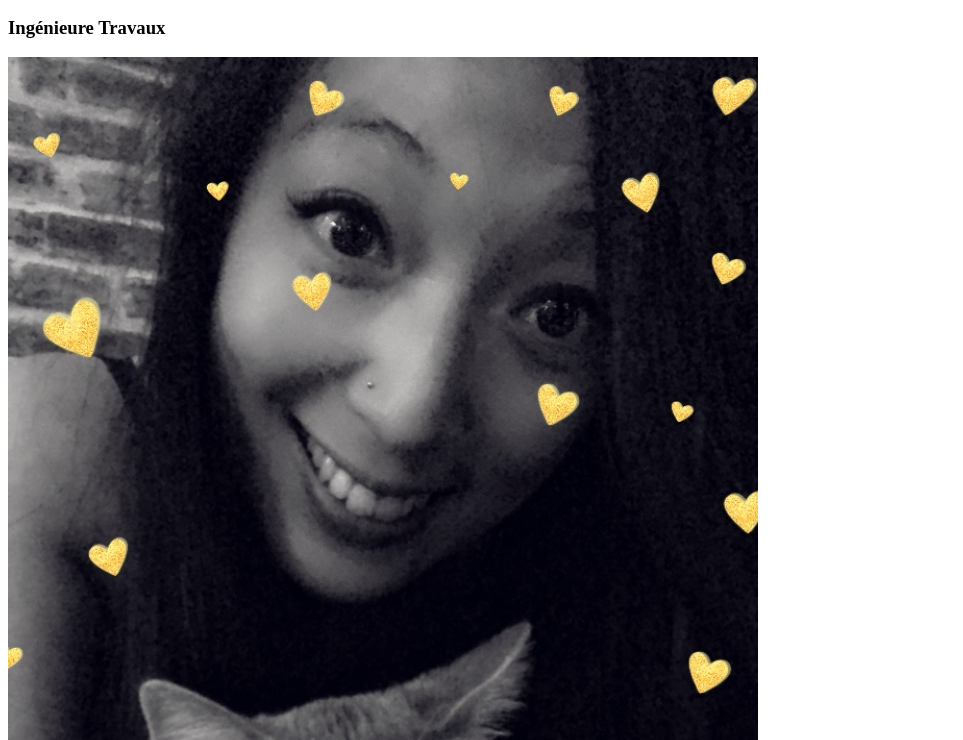
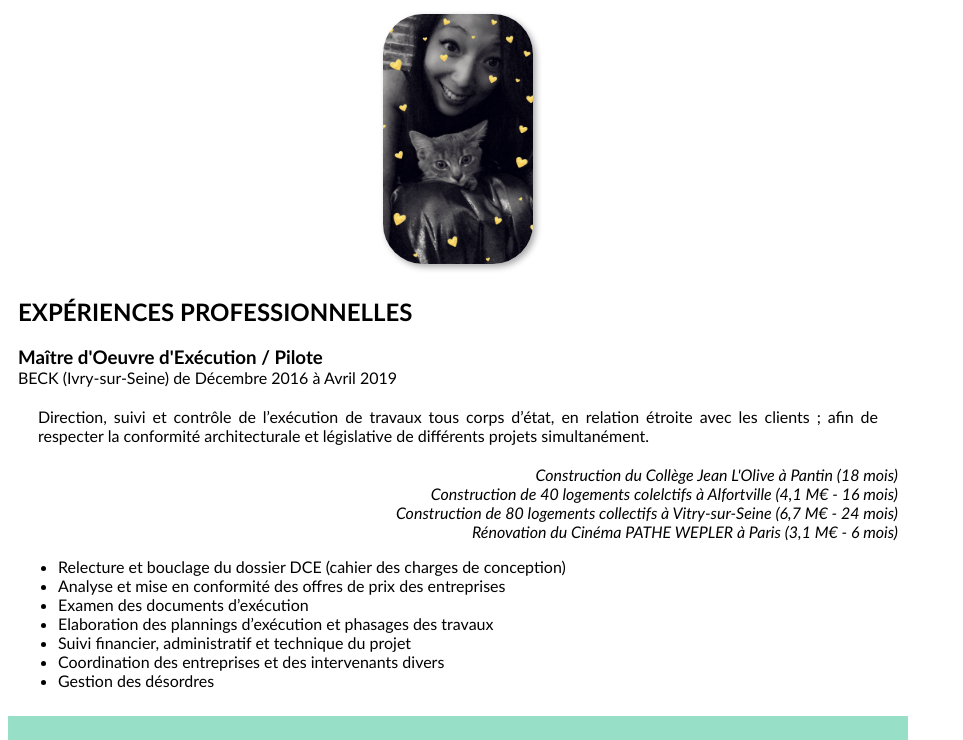
Before and after one commit to alexia00/alexia00.github.io, a plain HTML site: page index.html in a window 1280 px wide. Shown: the part 123-863 px from the top of the page, without its empty margins (0-963 px from the left). Drawn offline with Linux system fonts and the light colour scheme.

Commit message:
Update index.html

```diff
--- a/index.html
+++ b/index.html
@@ -5,7 +5,7 @@
 <head>
     <meta charset="utf-8">
     <title>CV de Alexia</title> <!--nom de l'onglet dans le navigateur-->
-    <link rel="stylesheet" href="style CV Alexia.css"> <!--balise link CSS-->
+    <link rel="stylesheet" href="style.css"> <!--balise link CSS-->
 </head>
 
 <body>
```
